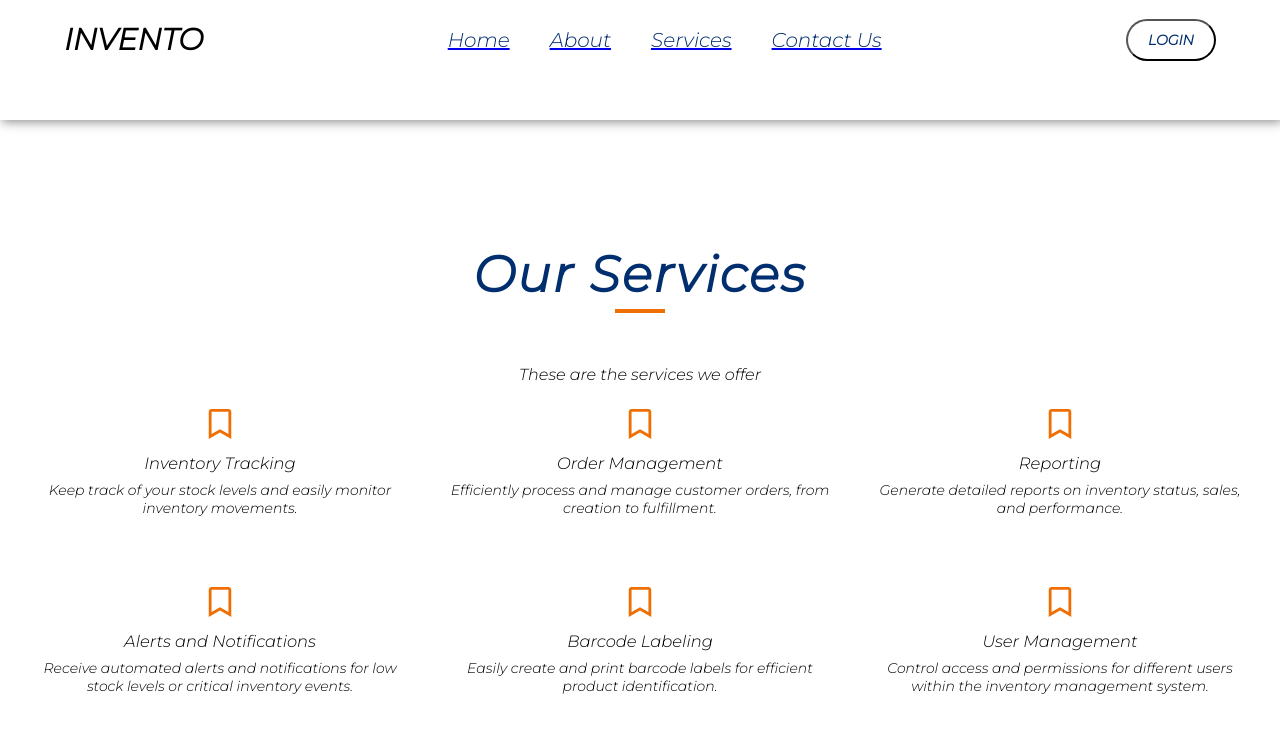
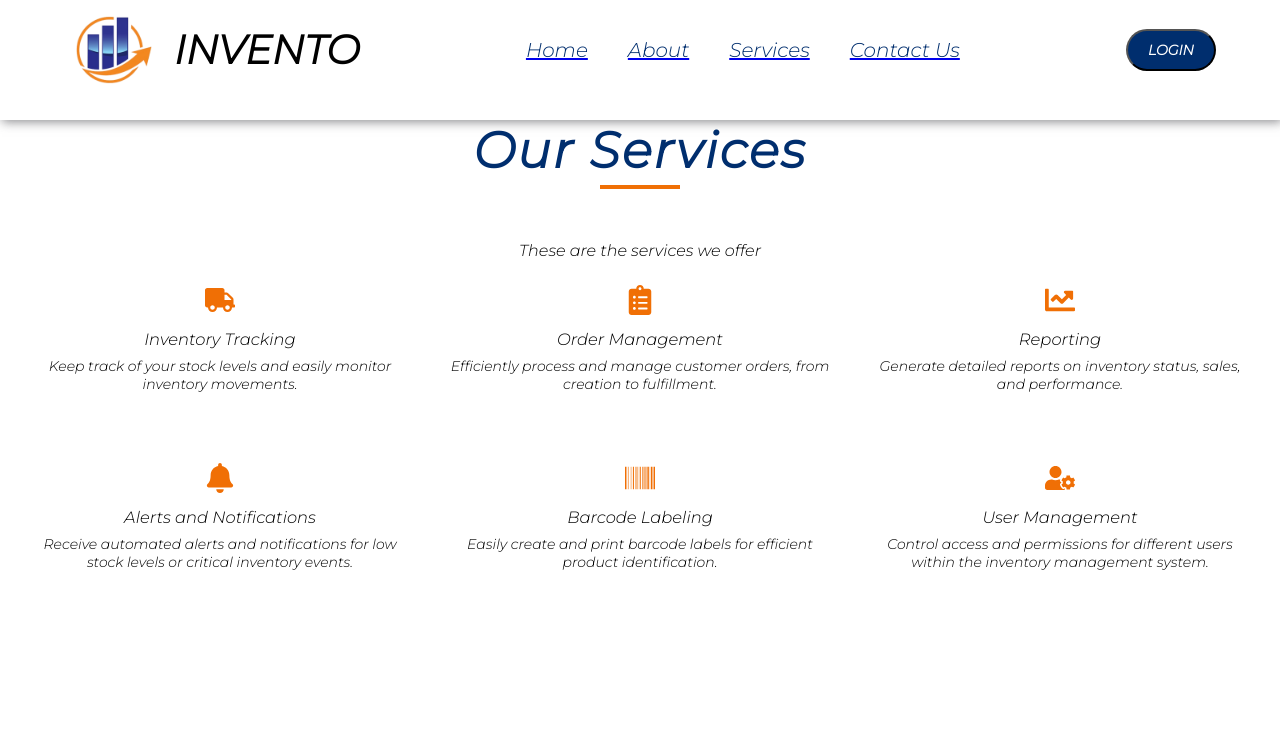
Before and after one commit to dexterbrian/inventory-app, a React (Create React App) app: page /services in a window 1280 px wide. Shown: the top 732 px of the page. Built offline with nearby package versions, Linux system fonts and the light colour scheme; a web font is replaced by a local one.

Commit message:
Added logo and changed some properties

```diff
--- a/src/components/home/Home.css
+++ b/src/components/home/Home.css
@@ -3,7 +3,7 @@
 .home {
     position: relative;
     width: 100%;
-    height: 100vh;
+    height: 90vh;
     background: linear-gradient(to right, #002e6e, #017387);
     color: white;
     display: flex;
@@ -21,11 +21,19 @@
     font-family: 'Playfair Display', serif;
     font-weight: 700;
     color: white;
-    font-size: 50px;
+    font-size: 55px;
+    width: 80%;
+}
+
+.home-title span {
+    color: #f06f05;
+    font-weight: bolder;
 }
 
 .home-slogan {
+    font-family: 'Montserrat', sans-serif;
     color: white;
+    padding-top: 18px;
     letter-spacing: 2px;
     padding-left: 20%;
     padding-right: 20%;
--- a/src/components/home/Home.jsx
+++ b/src/components/home/Home.jsx
@@ -1,15 +1,15 @@
 import React from 'react';
 import "./Home.css";
+
 
 function Home() {
   return (
     <div className='home' id='home'>
-       <h1 className='home-title'>Empowering Inventory Management</h1>
+       <h1 className='home-title'><span>Inventory made simple.</span> <br/>Get to streamline, optimize, succeed</h1>
        <h3 className='home-slogan'>Unlock Your Business Potential
        with Invento: The Ultimate Inventory Management Solution for Streamlined
         Operations, Real-Time Insights, and Unwavering Success</h3>
     </div>
-
   )
 }
 
--- a/src/components/navbar/NavBar.css
+++ b/src/components/navbar/NavBar.css
@@ -16,6 +16,7 @@ li {
     height: 15vh;
     line-height: 10vh;
     box-shadow: 2px 2px 10px rgba(114, 115, 118, 0.804);
+    font-family: 'Montserrat', sans-serif;
 }
 
 .navbar-container {
@@ -24,11 +25,23 @@ li {
     align-items: center;
     max-width: 90%;
     margin: auto;
+    font-family: 'Montserrat', sans-serif;
 }
 
 .logo {
-    font-size: 30px;
-    font-weight: bolder;
+    display: flex;
+    align-items: center;
+}
+
+.logo-image {
+    width: 100px;
+    height: auto;
+    margin-right: 10px;
+}
+
+.logo-text {
+    font-size: 40px;
+    font-weight: bold;
 }
 
 .nav-links {
@@ -50,18 +63,25 @@ li {
 
 .nav-links li a {
     text-decoration: none;
+    list-style-type: none;
 }
 
+.nav-links li:hover {
+    text-decoration: underline;
+    transition: text-decoration 0.3s ease;
+}
+
+
 .login-button {
-    color: #002e6e;
+    color: white;
     padding: 10px 20px;
-    background: transparent;
+    background: #002e6e;
     width: fit-content;
     font-size: 14px;
     text-align: center;
     text-decoration: none;
     display: inline-block;
-    font-weight: 600;
+    font-weight: 700;
     text-transform: uppercase;
     border-radius: 30px;
     cursor: pointer;
@@ -69,7 +89,7 @@ li {
 }
 
 .login-button:hover {
-    background: #002e6e;
+    background: #f06f05;
     color: white;
     box-shadow: 2px 2px 10px rgba(123, 159, 238, 0.804);
 }
--- a/src/components/navbar/NavBar.jsx
+++ b/src/components/navbar/NavBar.jsx
@@ -1,24 +1,36 @@
 import React from 'react';
-import { BrowserRouter as Router, Switch, Route, Link } from "react-router-dom";
+import { Link } from "react-router-dom";
 import "./NavBar.css";
+import logoImage from "../../images/logo2.png"
 
 function NavBar() {
     return (
-    <nav className="navbar" id='navbar'>
-        <div className='navbar-container'>
-                <h1 className="logo">INVENTO</h1>
+      <nav className="navbar" id="navbar">
+        <div className="navbar-container">
+          <div className="logo">
+            <img src={logoImage} alt="Invento Logo" className="logo-image" />
+            <span className="logo-text">INVENTO</span>
+          </div>
 
           <ul className="nav-links">
-                    <Link to="/"><li>Home</li></Link>
-                    <Link to="/about"><li>About</li></Link>
-                    <Link to="/services"><li>Services</li></Link>
-                    <Link to="/footer"><li>Contact Us</li></Link>
+            <Link to="/">
+              <li>Home</li>
+            </Link>
+            <Link to="/about">
+              <li>About</li>
+            </Link>
+            <Link to="/services">
+              <li>Services</li>
+            </Link>
+            <Link to="/footer">
+              <li>Contact Us</li>
+            </Link>
           </ul>
 
           <button className="login-button">Login</button>
         </div>
       </nav>
     );
-};
+  }
 
 export default NavBar;
--- a/src/components/services/Service.css
+++ b/src/components/services/Service.css
@@ -5,14 +5,12 @@
     padding-left: 20px;
     padding-right: 20px;
     box-sizing: border-box;
-    margin-bottom: 30px;
 }
 
 .services-heading h2 {
     font-size: 50px;
     color: #002e6e;
     margin-bottom: 60px;
-    padding-top: 10%;
     letter-spacing: 2px;
     text-align: center;
     position: relative;
@@ -22,7 +20,7 @@
 .services-heading h2::after {
     content: "";
     display: block;
-    width: 50px;
+    width: 80px;
     height: 4px;
     background-color: #f06f05;
     position: absolute;
@@ -31,15 +29,14 @@
     transform: translateX(-50%);
 }
 
-
 .services-heading p {
     text-align: center;
 }
 
 .service-row {
-      display: grid;
-      grid-template-columns: repeat(auto-fit, minmax(300px, 1fr));
-      gap: 20px;
+    display: grid;
+    grid-template-columns: repeat(auto-fit, minmax(300px, 1fr));
+    gap: 20px;
 }
 
 .service {
@@ -66,7 +63,7 @@
 }
 
 .service:hover {
-    background: linear-gradient(145deg, #f8a782, #f9b99b);
+    background: linear-gradient(145deg, #cdd7e2, #e6ebf1);
     box-shadow: 2px 2px 2px #f2611e;
     transition: color 0.5s ease;
     transform: scale(1.05);
--- a/src/components/services/Service.jsx
+++ b/src/components/services/Service.jsx
@@ -1,6 +1,6 @@
 import React from 'react';
 import "./Service.css";
-import { FaRegBookmark } from 'react-icons/fa';
+import { FaTruck, FaClipboardList, FaChartLine, FaBell, FaBarcode, FaUserCog } from 'react-icons/fa';
 
 function Service() {
   return (
@@ -13,32 +13,32 @@ function Service() {
         <div className='service-container'>
             <div className='service-row'>
             <div className='service'>
-                    <FaRegBookmark className='service-icon'/>
+                <FaTruck className='service-icon'/>
                 <h3>Inventory Tracking</h3>
                 <p>Keep track of your stock levels and easily monitor inventory movements.</p>
             </div>
             <div className='service'>
-                    <FaRegBookmark className='service-icon'/>
+                <FaClipboardList className='service-icon'/>
                 <h3>Order Management</h3>
-                    <p> Efficiently process and manage customer orders, from creation to fulfillment.</p>
+                <p>Efficiently process and manage customer orders, from creation to fulfillment.</p>
             </div>
             <div className='service'>
-                    <FaRegBookmark className='service-icon'/>
+                <FaChartLine className='service-icon'/>
                 <h3>Reporting</h3>
                 <p>Generate detailed reports on inventory status, sales, and performance.</p>
             </div>
             <div className='service'>
-                    <FaRegBookmark className='service-icon'/>
+                <FaBell className='service-icon'/>
                 <h3>Alerts and Notifications</h3>
                 <p>Receive automated alerts and notifications for low stock levels or critical inventory events.</p>
             </div>
             <div className='service'>
-                    <FaRegBookmark className='service-icon'/>
+                <FaBarcode className='service-icon'/>
                 <h3>Barcode Labeling</h3>
                 <p>Easily create and print barcode labels for efficient product identification.</p>
             </div>
             <div className='service'>
-                    <FaRegBookmark className='service-icon'/>
+                <FaUserCog className='service-icon'/>
                 <h3>User Management</h3>
                 <p>Control access and permissions for different users within the inventory management system.</p>
             </div>
```
Also changed, not shown: src/images/logo2.png (added). Lines whose indentation alone changed are shown as unchanged.
